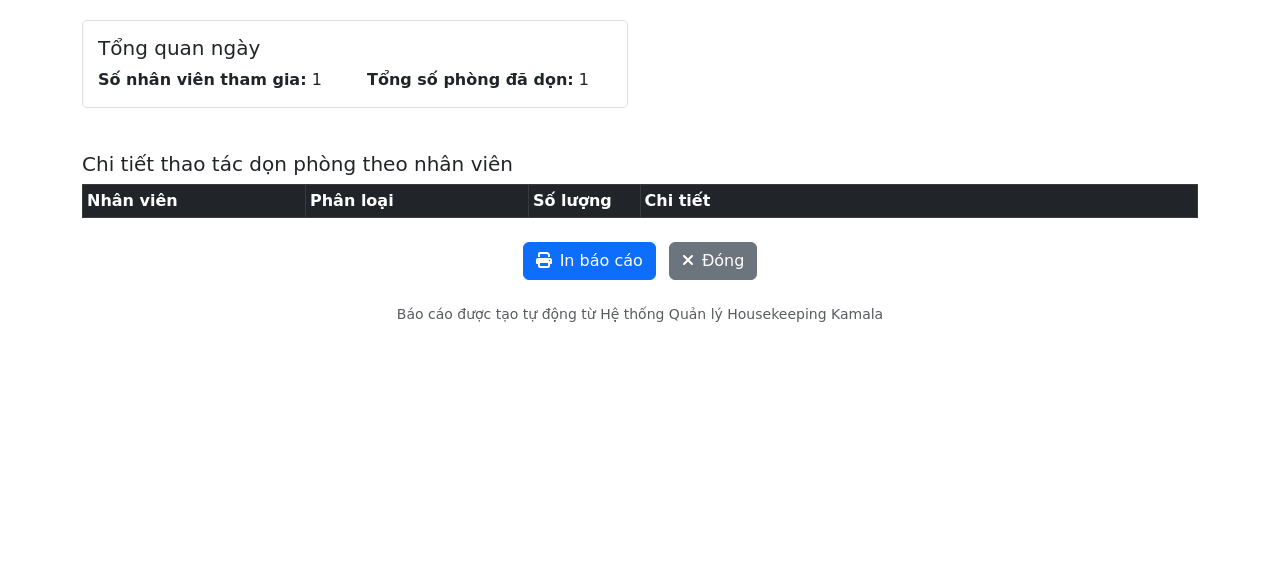
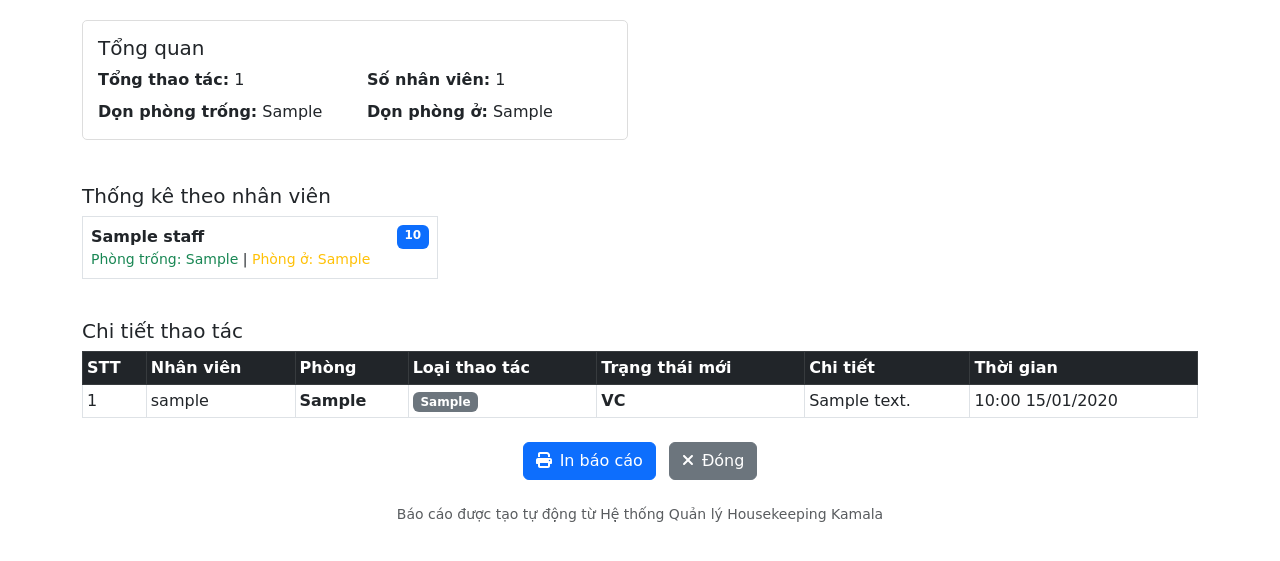
Before and after one commit to conchimbubam/Kamala_System, a Flask app: template templates/print_report.html in a window 1280 px wide. Shown: the part 135-696 px from the top of the page. Run offline with Flask 3, Linux system fonts and the light colour scheme; the template is opened without the code that fills it: most values are stand-ins (such as "Sample title", 1, 10 or a date in 2020); lists and menus that the app fills with data are empty.

Commit message:
Add files via upload

```diff
--- a/templates/print_report.html
+++ b/templates/print_report.html
@@ -48,13 +48,6 @@
         .staff-stats {
             margin-top: 15px;
         }
-        .room-list {
-            max-width: 250px;
-            word-wrap: break-word;
-        }
-        .category-badge {
-            font-size: 0.85em;
-        }
     </style>
 </head>
 <body>
@@ -68,106 +61,92 @@
             </div>
         </div>
 
-        <!-- Tổng quan ngày -->
+        <!-- Summary Statistics -->
         <div class="row mb-4">
             <div class="col-md-6">
                 <div class="summary-card">
-                    <h5>Tổng quan ngày</h5>
+                    <h5>Tổng quan</h5>
                     <div class="row">
                         <div class="col-6">
-                            <strong>Số nhân viên tham gia:</strong> {{ statistics.staff_stats|length }}
+                            <strong>Tổng thao tác:</strong> {{ statistics.total_actions }}
                         </div>
                         <div class="col-6">
-                            <strong>Tổng số phòng đã dọn:</strong> {{ statistics.total_actions }}
+                            <strong>Số nhân viên:</strong> {{ statistics.staff_stats|length }}
+                        </div>
+                    </div>
+                    <div class="row mt-2">
+                        <div class="col-6">
+                            <strong>Dọn phòng trống:</strong> {{ statistics.action_types.get('dọn phòng trống', 0) }}
+                        </div>
+                        <div class="col-6">
+                            <strong>Dọn phòng ở:</strong> {{ statistics.action_types.get('dọn phòng ở', 0) }}
                         </div>
                     </div>
                 </div>
             </div>
         </div>
 
-        <!-- Báo cáo chi tiết theo nhân viên -->
-        <h5 class="mt-4">Chi tiết thao tác dọn phòng theo nhân viên</h5>
+        <!-- Staff Statistics -->
+        {% if statistics.staff_stats %}
+        <div class="staff-stats">
+            <h5>Thống kê theo nhân viên</h5>
+            <div class="row">
+                {% for staff, stats in statistics.staff_stats.items() %}
+                <div class="col-md-4 mb-3">
+                    <div class="border p-2">
+                        <div class="d-flex justify-content-between">
+                            <strong>{{ staff }}</strong>
+                            <span class="badge bg-primary">{{ stats.total }}</span>
+                        </div>
+                        <div class="small">
+                            <span class="text-success">Phòng trống: {{ stats['dọn phòng trống'] }}</span> |
+                            <span class="text-warning">Phòng ở: {{ stats['dọn phòng ở'] }}</span>
+                        </div>
+                    </div>
+                </div>
+                {% endfor %}
+            </div>
+        </div>
+        {% endif %}
+
+        <!-- Report Table -->
+        <h5 class="mt-4">Chi tiết thao tác</h5>
         <table class="table table-bordered table-sm">
             <thead class="table-dark">
                 <tr>
-                    <th width="20%">Nhân viên</th>
-                    <th width="20%">Phân loại</th>
-                    <th width="10%">Số lượng</th>
-                    <th width="50%">Chi tiết</th>
+                    <th>STT</th>
+                    <th>Nhân viên</th>
+                    <th>Phòng</th>
+                    <th>Loại thao tác</th>
+                    <th>Trạng thái mới</th>
+                    <th>Chi tiết</th>
+                    <th>Thời gian</th>
                 </tr>
             </thead>
             <tbody>
                 {% if report_data %}
-                    {# Nhóm dữ liệu theo nhân viên và phân loại #}
-                    {% set grouped_data = {} %}
                     {% for item in report_data %}
-                        {% set staff_name = item.user_name %}
-                        {% set category = '' %}
-
-                        {# Xác định phân loại theo logic #}
-                        {% if item.action_type == 'dọn phòng trống' and item.new_status == 'VC' %}
-                            {% set category = 'VD' %}
-                        {% elif item.action_type == 'dọn phòng ở' and item.new_status == 'OC' %}
-                            {% set category = 'OD' %}
-                        {% elif item.action_type == 'dọn phòng ở' and item.new_status == 'DND' %}
-                            {% set category = 'DND' %}
-                        {% elif item.action_type == 'dọn phòng ở' and item.new_status == 'NN' %}
-                            {% set category = 'NN' %}
-                        {% endif %}
-
-                        {% if category and category != '' %}
-                            {% if staff_name not in grouped_data %}
-                                {% set _ = grouped_data.update({staff_name: {}}) %}
+                    <tr>
+                        <td>{{ loop.index }}</td>
+                        <td>{{ item.user_name }}</td>
+                        <td><strong>{{ item.room_no }}</strong></td>
+                        <td>
+                            {% if item.action_type == 'dọn phòng trống' %}
+                                <span class="badge bg-success">{{ item.action_type }}</span>
+                            {% elif item.action_type == 'dọn phòng ở' %}
+                                <span class="badge bg-warning text-dark">{{ item.action_type }}</span>
+                            {% else %}
+                                <span class="badge bg-secondary">{{ item.action_type }}</span>
                             {% endif %}
-
-                            {% if category not in grouped_data[staff_name] %}
-                                {% set _ = grouped_data[staff_name].update({category: {'count': 0, 'rooms': []}}) %}
-                            {% endif %}
-
-                            {% set _ = grouped_data[staff_name][category]['rooms'].append(item.room_no) %}
-                            {% set _ = grouped_data[staff_name][category].update({'count': grouped_data[staff_name][category]['count'] + 1}) %}
-                        {% endif %}
-                    {% endfor %}
-
-                    {# Hiển thị dữ liệu đã nhóm #}
-                    {% for staff_name, categories in grouped_data.items() %}
-                        {% set row_count = categories|length %}
-                        {% set first_row = true %}
-
-                        {% for category_name in ['VD', 'OD', 'DND', 'NN'] %}
-                            {% if category_name in categories %}
-                                <tr>
-                                    {% if first_row %}
-                                        <td rowspan="{{ row_count }}" style="vertical-align: top;">
-                                            <strong>{{ staff_name }}</strong>
-                                        </td>
-                                        {% set first_row = false %}
-                                    {% endif %}
-
-                                    <td>
-                                        {% if category_name == 'VD' %}
-                                            <span class="badge bg-success category-badge">Dọn phòng trống (VD)</span>
-                                        {% elif category_name == 'OD' %}
-                                            <span class="badge bg-warning text-dark category-badge">Dọn phòng ở (OD)</span>
-                                        {% elif category_name == 'DND' %}
-                                            <span class="badge bg-info text-dark category-badge">DND</span>
-                                        {% elif category_name == 'NN' %}
-                                            <span class="badge bg-secondary category-badge">NN</span>
-                                        {% endif %}
-                                    </td>
-
-                                    <td><strong>{{ categories[category_name]['count'] }}</strong></td>
-
-                                    <td class="room-list">
-                                        {{ categories[category_name]['rooms']|join(', ') }}
-                                    </td>
-                                </tr>
-                            {% endif %}
-                        {% endfor %}
+                        </td>
+                        <td><strong>{{ item.new_status.upper() }}</strong></td>
+                        <td>{{ item.action_detail }}</td>
+                        <td>{{ item.timestamp.strftime('%H:%M %d/%m/%Y') }}</td>
+                    </tr>
                     {% endfor %}
                 {% else %}
                     <tr>
-                        <td colspan="4" class="text-center text-muted py-3">
+                        <td colspan="7" class="text-center text-muted py-3">
                             Không có dữ liệu báo cáo trong khoảng thời gian từ 8h15 đến hiện tại
                         </td>
                     </tr>
```
